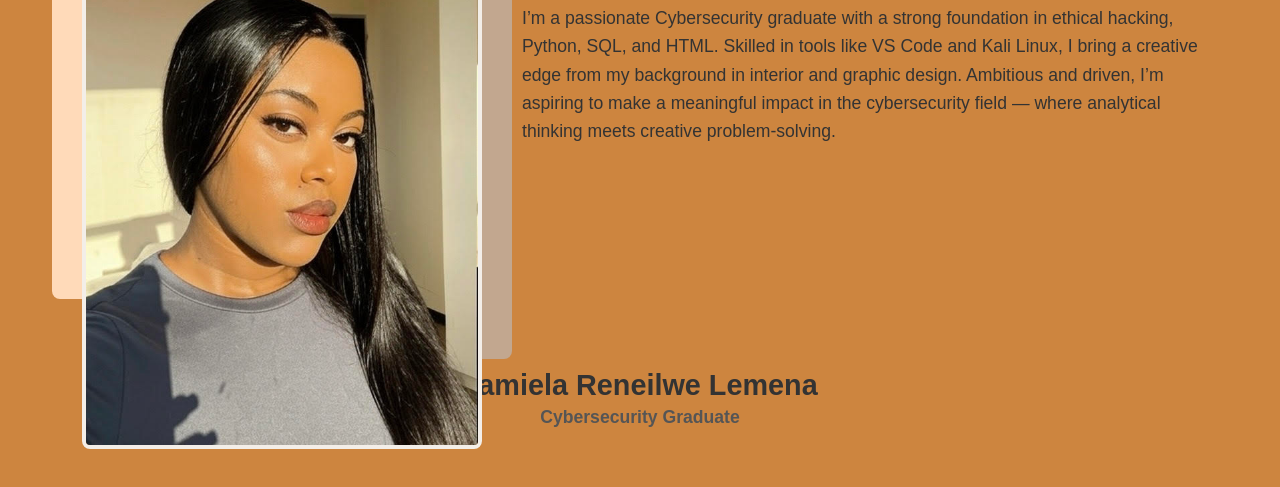
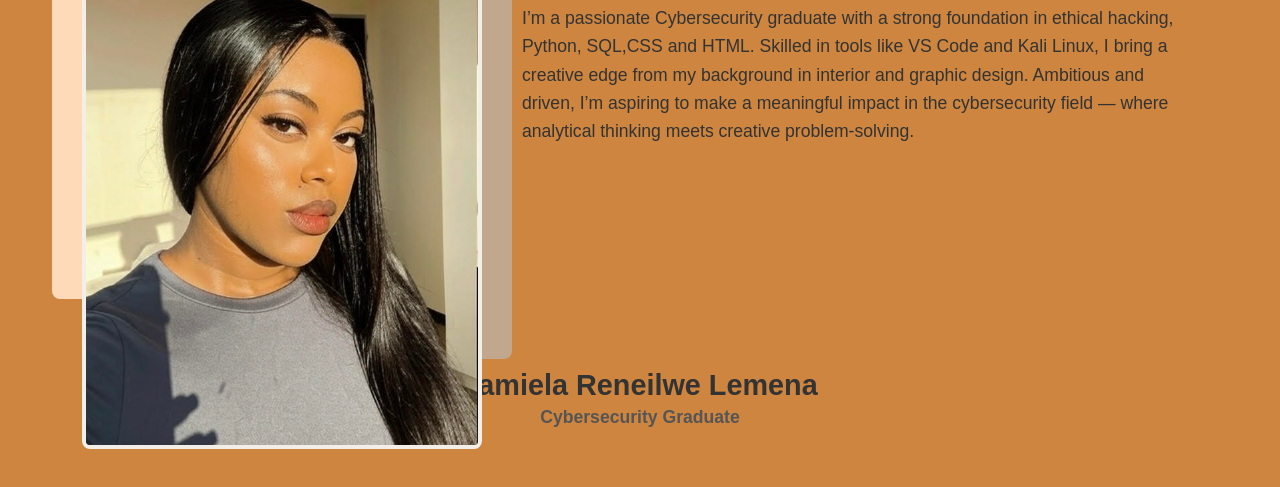
Before and after one commit to jamielalemena/jamielarene, a plain HTML site: page index.html in a window 1280 px wide. Shown: the part 297-784 px from the top of the page. Drawn offline with Linux system fonts and the light colour scheme.

Commit message:
Added CSS to the biography

```diff
--- a/index.html
+++ b/index.html
@@ -122,7 +122,7 @@
         <h2>About Me</h2>
         <p>
           I’m a passionate Cybersecurity graduate with a strong foundation in ethical hacking,
-          Python, SQL, and HTML. Skilled in tools like VS Code and Kali Linux, I bring a creative
+          Python, SQL,CSS and HTML. Skilled in tools like VS Code and Kali Linux, I bring a creative
           edge from my background in interior and graphic design. Ambitious and driven, I’m aspiring to
           make a meaningful impact in the cybersecurity field — where analytical thinking meets creative problem-solving.
         </p>
```
